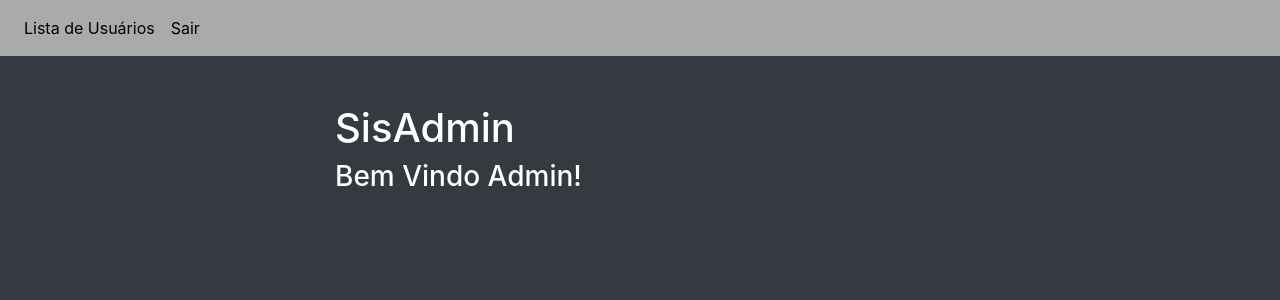
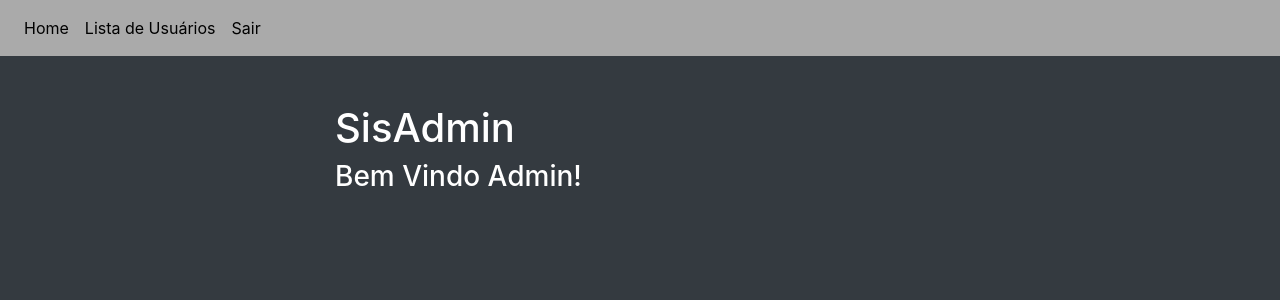
Before and after one commit to NFDeap/sislogin, a PHP site: page /adminindex.php in a window 1280 px wide. Shown: the top 300 px of the page. Run offline with PHP 8.4, Linux system fonts and the light colour scheme; a user stored in the database is signed in.

Commit message:
Correção navAdmin

```diff
--- a/sislogin/cabecalhoAdmin.php
+++ b/sislogin/cabecalhoAdmin.php
@@ -44,7 +44,9 @@ $validacoes = new Validacoes();
   </button>
   <div class="collapse navbar-collapse" id="navbarNav">
     <ul class="navbar-nav">
-
+      <li class="nav-item">
+        <a class="nav-link" href="adminindex.php">Home</a>
+      </li>
       <li class="nav-item">
         <a class="nav-link" href="corpo.php">Lista de Usuários</a>
       </li>
```
